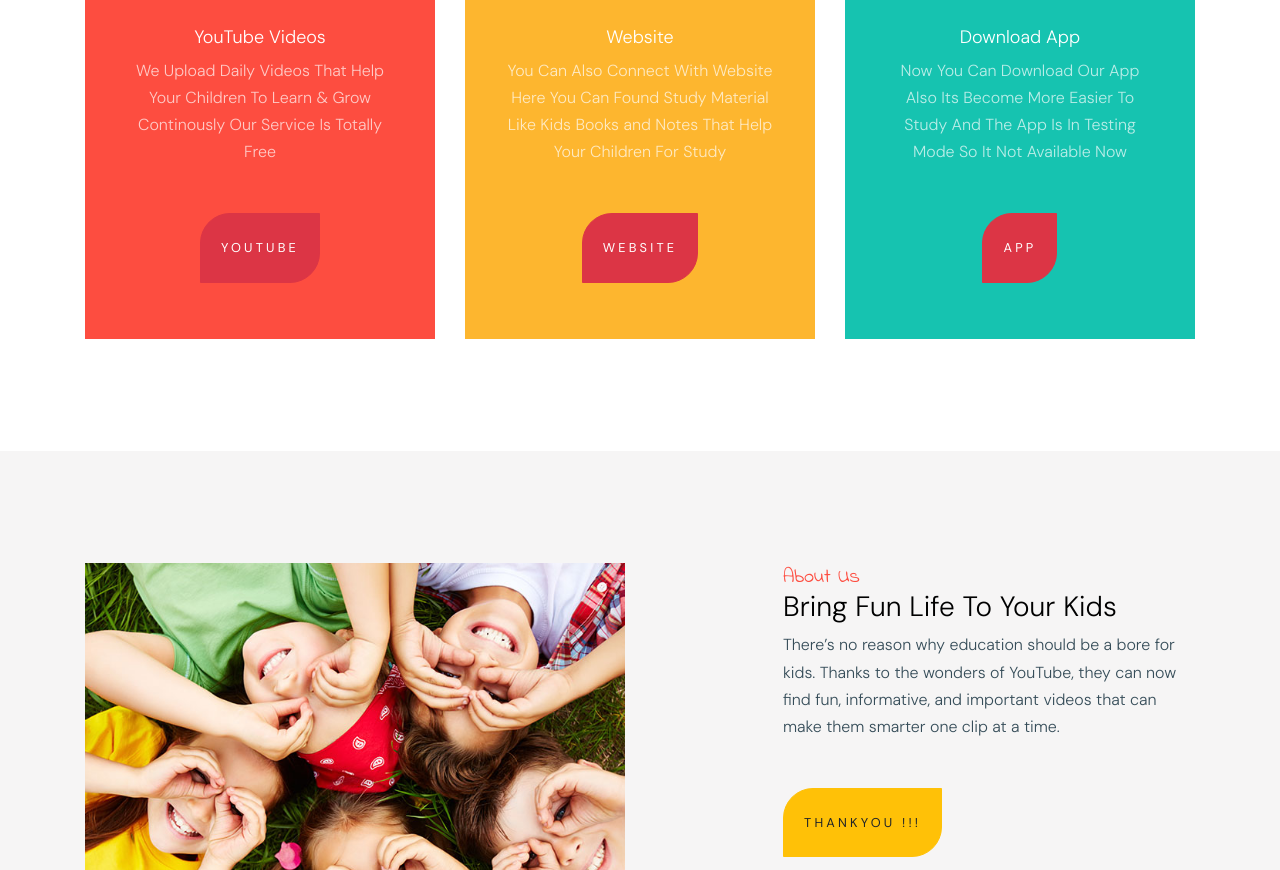
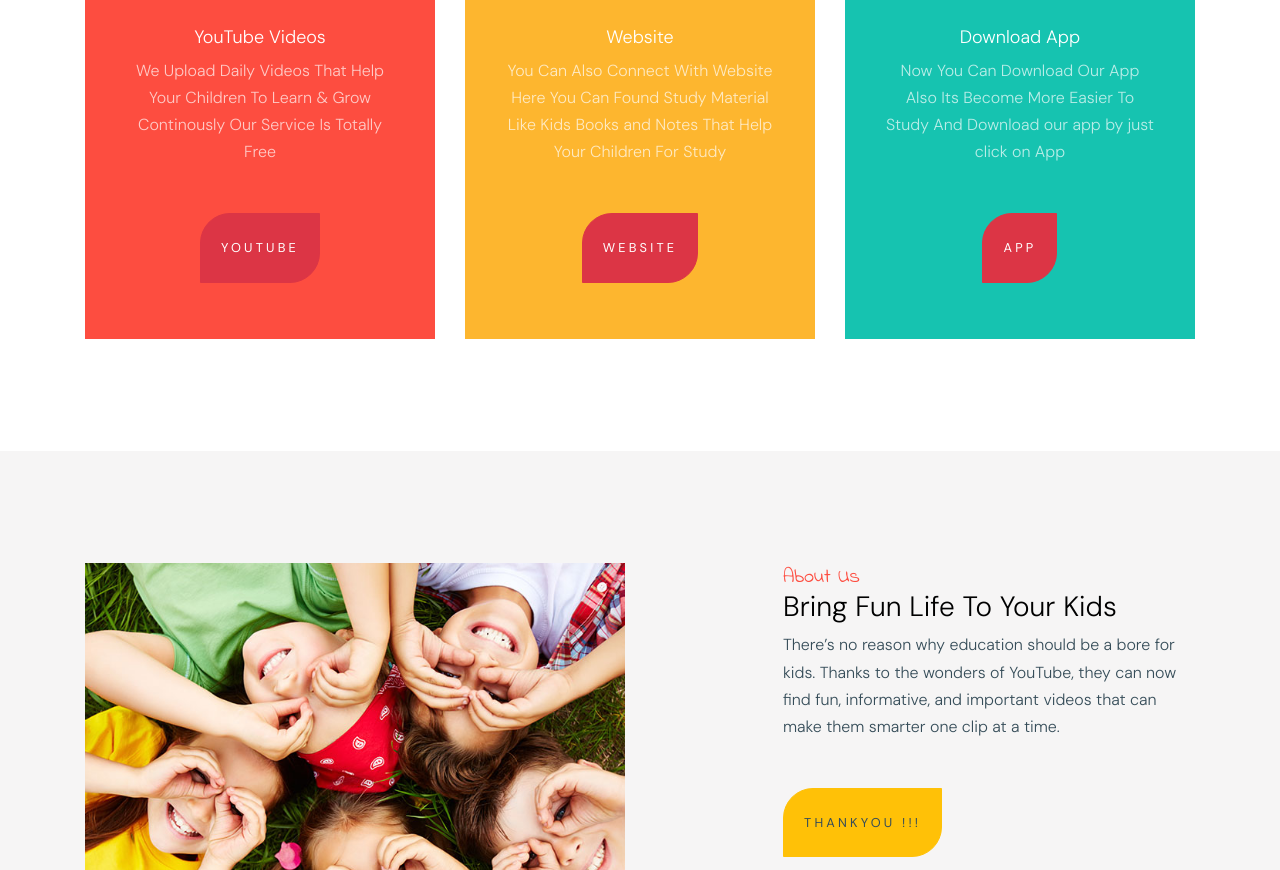
Before and after one commit to padhlokids/padhlokids.github.io, a plain HTML site: page main/index.html in a window 1280 px wide. Shown: the part 942-1812 px from the top of the page. Drawn offline with Linux system fonts and the light colour scheme; files that its build step writes are made by us from their sources; a web font is replaced by a local one.

Commit message:
Update index.html

```diff
--- a/main/index.html
+++ b/main/index.html
@@ -140,8 +140,8 @@
                 <span class="icon-cog"></span>
               </span>
               <h2>Download App </h2>
-              <p>Now You Can Download Our App Also Its Become More Easier To Study And  The App Is In Testing Mode So It Not Available Now </p>
-              <p class="mt-5"><a href="https://img.freepik.com/free-vector/realistic-coming-soon-background_52683-59078.jpg" class="btn btn-primary py-4 btn-custom-1">App</a></p>
+              <p>Now You Can Download Our App Also Its Become More Easier To Study And  Download our app by just click on App </p>
+              <p class="mt-5"><a href="https://drive.google.com/file/d/1GU4TbYZPPSe6hPCMCI6Kz5ly2UqUu_mf/view?usp=sharing" class="btn btn-primary py-4 btn-custom-1">App</a></p>
             </div>
           </div>
         </div>
@@ -159,7 +159,7 @@
             <h3 class="text-black">Bring Fun Life To Your Kids</h3>
             <p><span>There’s no reason why education should be a bore for kids. Thanks to the wonders of YouTube, they can now find fun, informative, and important videos that can make them smarter one clip at a time.</span></p>
 
-            <p class="mt-5"><a href="" class="btn btn-warning py-4 btn-custom-1">ThankYou !!!</a></p>
+            <p class="mt-5"><a class="btn btn-warning py-4 btn-custom-1">ThankYou !!!</a></p>
           </div>
         </div>
       </div>
```
